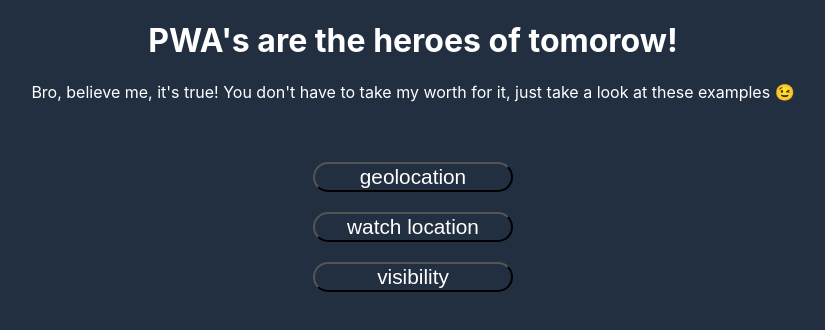
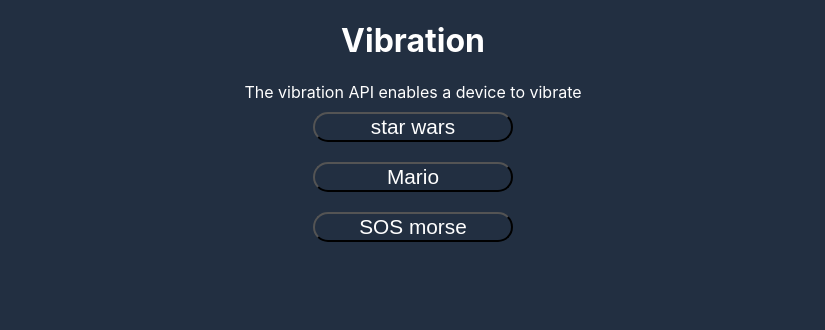
Before and after one commit to TijsM/pwaDemonstrator, a React (Create React App) app: page /vibration in a window 1280 px wide. Shown: the top 330 px of the page, without its empty margins (227-1052 px from the left). Built offline with nearby package versions, Linux system fonts and the light colour scheme.

Commit message:
added vibration patterns

```diff
--- a/src/App.js
+++ b/src/App.js
@@ -5,6 +5,7 @@ import Home from "./components/Home/Home";
 import Geolocation from "./components/Geolocation/Geolocation";
 import WatchLocation from "./components/WatchLocation/Watchlocation";
 import Visibility from "./components/Visibility/Visibility";
+import Vibration from "./components/Vibration/Vibration";
 
 import "./App.scss";
 
@@ -15,6 +16,7 @@ function App() {
         <Route path="/geolocation" component={Geolocation} />
         <Route path="/watchLocation" component={WatchLocation} />
         <Route path="/visibility" component={Visibility} />
+        <Route path="/vibration" component={Vibration} />
         <Route path="/" component={Home} />
       </Switch>
     </BrowserRouter>
--- a/src/components/Home/Home.js
+++ b/src/components/Home/Home.js
@@ -6,6 +6,7 @@ const Home = (props) => {
   const [routeGeolocation, setRouteGeolocation] = useState(null);
   const [watchLocation, setWatchLocation] = useState(null);
   const [visibility, setVisibility] = useState(null);
+  const [vibration, setVibration] = useState(null);
 
   return (
     <div>
@@ -37,11 +38,19 @@ const Home = (props) => {
         >
           visibility
         </button>
+        <button
+          className="funcButton"
+          onClick={() => setVibration(<Redirect to={`/vibration`} />)}
+        >
+          vibration
+        </button>
       </div>
+
 
       {routeGeolocation}
       {watchLocation}
       {visibility}
+      {vibration}
     </div>
   );
 };
--- /dev/null
+++ b/src/components/Vibration/Vibration.js
@@ -0,0 +1,88 @@
+import React from "react";
+import './Vibration.scss'
+
+const Vibration = () => {
+  const playStarWars = () => {
+    navigator.vibrate([
+      500,
+      110,
+      500,
+      110,
+      450,
+      110,
+      200,
+      110,
+      170,
+      40,
+      450,
+      110,
+      200,
+      110,
+      170,
+      40,
+      500,
+    ]);
+  };
+
+  const playMario = () => {
+    navigator.vibrate([
+      125,
+      75,
+      125,
+      275,
+      200,
+      275,
+      125,
+      75,
+      125,
+      275,
+      200,
+      600,
+      200,
+      600,
+    ]);
+  };
+
+  const playSos = () => {
+    navigator.vibrate([
+      100,
+      30,
+      100,
+      30,
+      100,
+      200,
+      200,
+      30,
+      200,
+      30,
+      200,
+      200,
+      100,
+      30,
+      100,
+      30,
+      100,
+    ]);
+  };
+
+  return (
+    <div className='container'>
+      <h1>Vibration</h1>
+      <div className="headerCaption">
+        The vibration API enables a device to vibrate
+      </div>
+
+      <button className="funcButton" onClick={() => playStarWars()}>
+        star wars
+      </button>
+      <button className="funcButton" onClick={() => playMario()}>
+        Mario
+      </button>
+      <button className="funcButton" onClick={() => playSos()}>
+        SOS morse
+      </button>
+    </div>
+  );
+};
+
+export default Vibration;
--- /dev/null
+++ b/src/components/Vibration/Vibration.scss
@@ -0,0 +1,6 @@
+.container{
+  width: 100%;
+  display: flex;
+  flex-direction: column;
+  align-items: center;
+}
```
